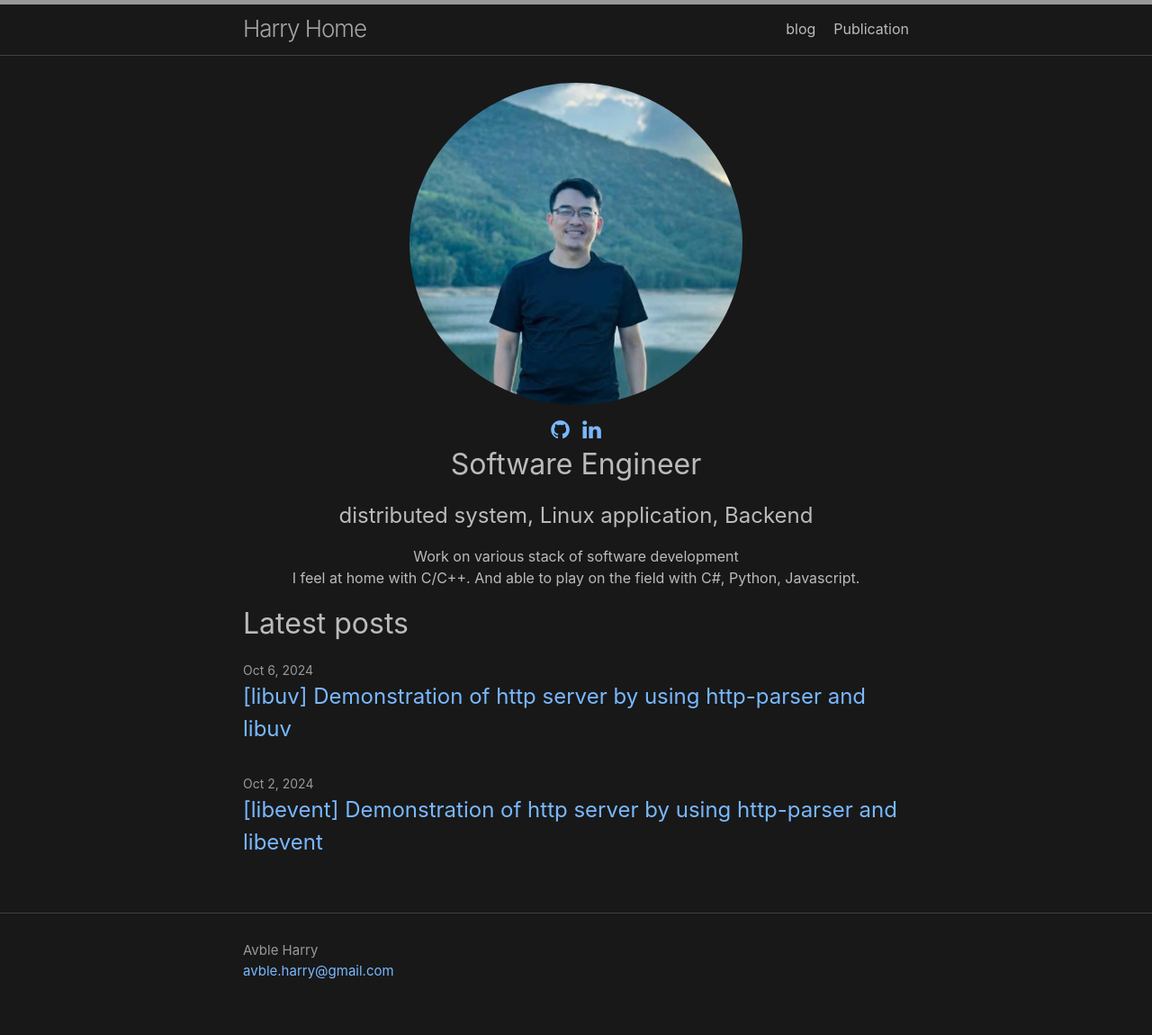
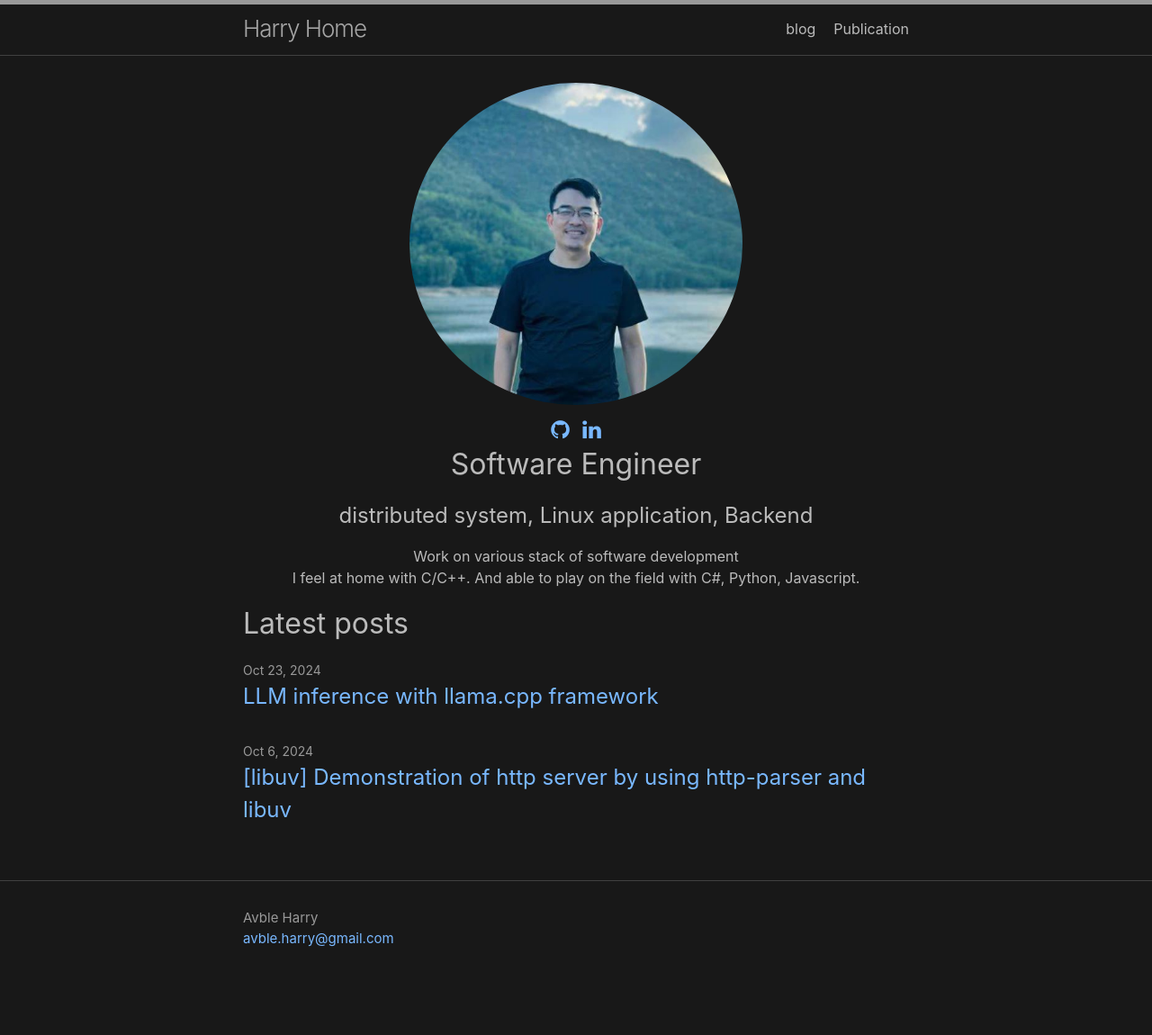
Before and after one commit to avble/avble.github.io, a Jekyll site: the page built from index.md, in a window 1280 px wide. Shown: the whole page at 90% size. Built offline with Jekyll 4.4.1, drawn with Linux system fonts in a browser that asks for light colours; after the commit the page ends 1114 px from its top, so only the background shows below that.

Commit message:
Update post

```diff
--- a/_posts/2024_10-23-LLM-Inference.md
+++ b/_posts/2024-10-23-LLM-Inference.md
@@ -2,6 +2,7 @@
 layout: post
 title:  "LLM inference with llama.cpp framework"
 ---
+
 
 # Motivation
 I am a software engineer and interested in the MLL inference and its appliation.
@@ -29,8 +30,10 @@
 
 
 ## Some snapshot
+![demo-2](https://github.com/avble/av_llm/blob/main/image/demo_3.JPG?raw=true)
+<br>
+<br>
 ![demo-1](https://github.com/avble/av_llm/blob/main/image/demo_1.JPG?raw=true)
-![demo-2](https://github.com/avble/av_llm/blob/main/image/demo_2.JPG?raw=true)
 
 
 # High-level of LLM inference
```
